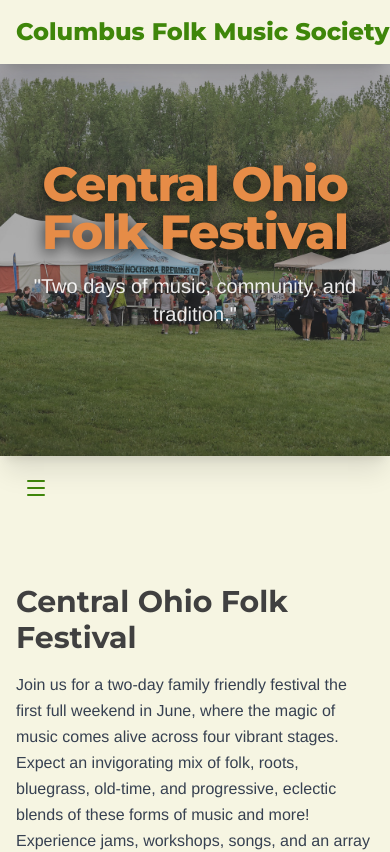
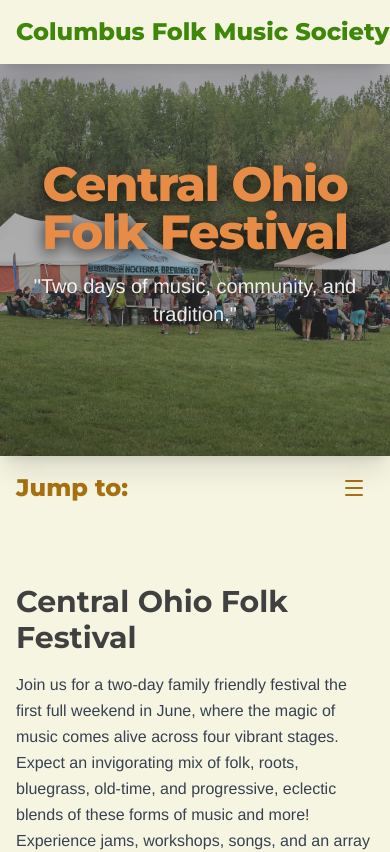
Before and after one commit to clemens72/cfms, a Next.js app: page /festival in a window 390 px wide. Shown: the top 852 px of the page. Built offline with nearby package versions, Linux system fonts and the light colour scheme.

Commit message:
updated festival navbar

```diff
--- a/src/app/festival/NavBar.tsx
+++ b/src/app/festival/NavBar.tsx
@@ -52,27 +52,27 @@ const Navbar: React.FC = () => {
 
     return (
         <header className="w-full">
-            <div className="max-w-7xl mx-auto px-4 sm:px-6 lg:px-8">
-                <div className="flex items-center h-16">
+            <div className="max-w-7xl mx-auto px-4 md:px-6 lg:px-8">
+                <div className="flex justify-between items-center h-16">
 
                     {/* Logo/Brand (Now using green text) */}
-                    <h3 className="hidden sm:flex flex-shrink-0 font-heading text-2xl font-extrabold text-brown mr-8">
+                    <h3 className="flex flex-shrink-0 font-heading text-2xl font-extrabold text-brown">
                         Jump to:
                     </h3>
 
                     {/* Desktop Navigation Links */}
-                    <div className="hidden sm:flex sm:space-x-8">
+                    <div className="hidden lg:flex sm:space-x-8">
                         <NavLinks />
                     </div>
 
                     {/* Mobile Menu Button (Hamburger/X Icon) */}
-                    <div className="flex sm:hidden">
+                    <div className="flex lg:hidden">
                         <button
                             onClick={toggleMenu}
                             type="button"
-                            className="inline-flex items-center justify-center p-2 rounded-md text-green // Icon color is yellow
-                         hover:text-white hover:bg-white/20 // Hover changes icon to white and adds a slight hover background
-                         focus:outline-none focus:ring-2 focus:ring-inset focus:ring-green transition duration-150"
+                            className="inline-flex items-center justify-center p-2 rounded-md text-brown
+                         hover:text-white hover:bg-white/20
+                         focus:outline-none focus:ring-2 focus:ring-inset focus:ring-brown transition duration-150"
                             aria-expanded={isOpen}
                             aria-controls="mobile-menu"
                         >
@@ -86,11 +86,11 @@ const Navbar: React.FC = () => {
             {/* Mobile Menu Panel */}
             <div
                 id="mobile-menu"
-                className={`sm:hidden transition-all ease-in-out duration-300 overflow-hidden ${isOpen ? 'max-h-60 opacity-100' : 'max-h-0 opacity-0'
+                className={`lg:hidden transition-all ease-in-out duration-300 overflow-hidden ${isOpen ? 'max-h-85 opacity-100' : 'max-h-0 opacity-0'
                     }`}
             >
-                {/* Mobile menu panel now uses green with a yellow border separator */}
-                <div className="px-2 pt-2 pb-3 space-y-1">
+                {/* Mobile menu panel*/}
+                <div className="px-2 pt-2 space-y-1">
                     <NavLinks isMobile={true} />
                 </div>
             </div>
```
